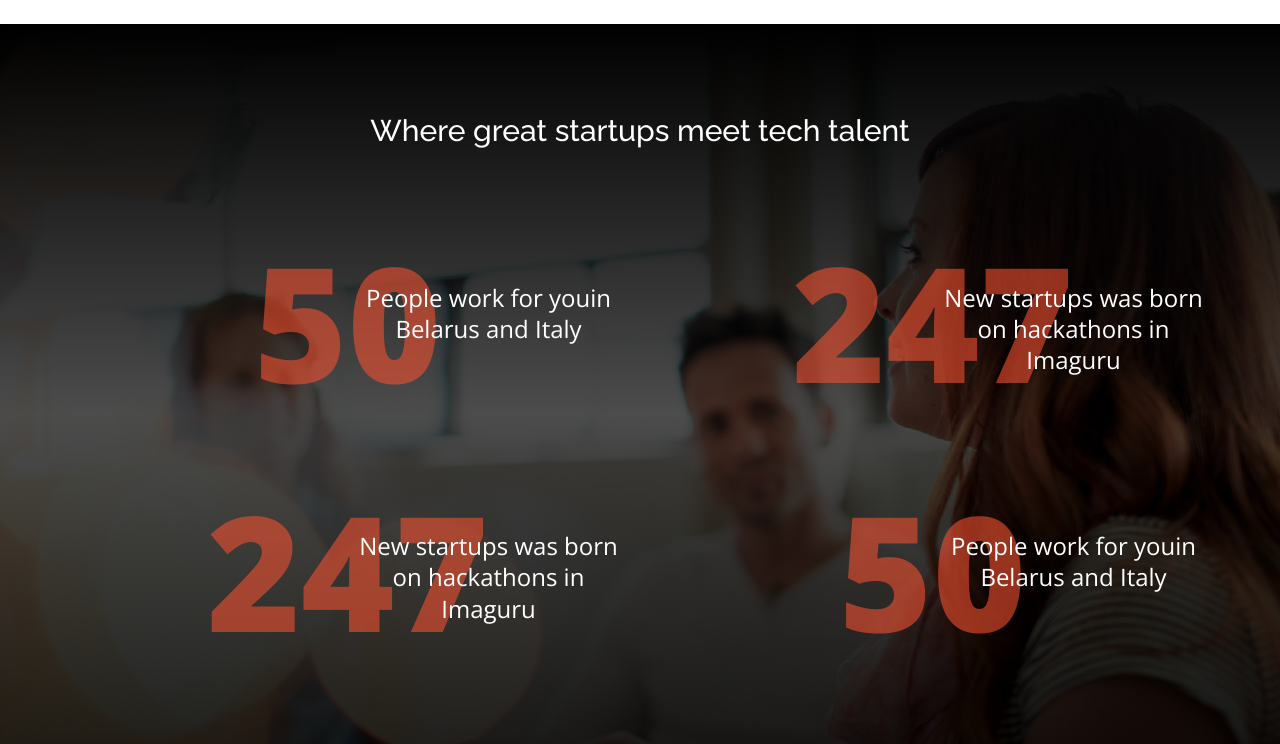
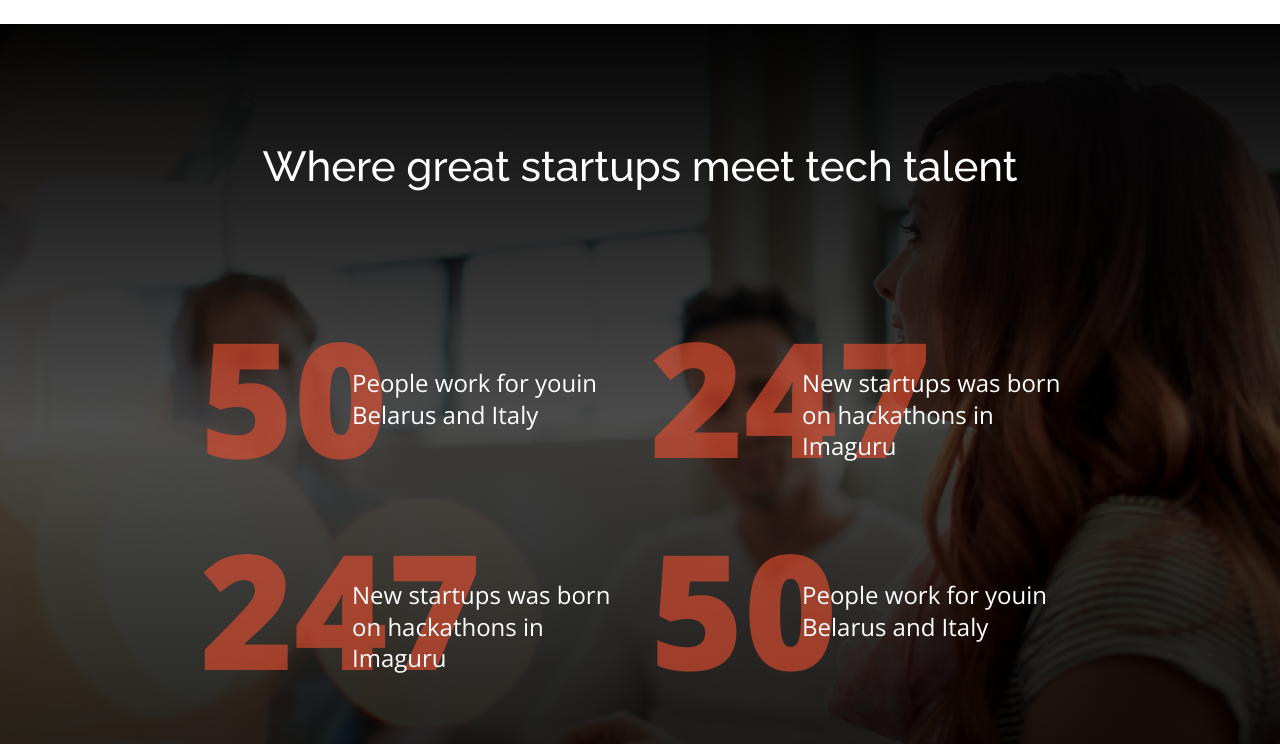
Before and after one commit to DaryaBobko/imaguruES, a website: page index.html in a window 1280 px wide. Shown: the part 56-800 px from the top of the page. Drawn offline with nearby package versions, Linux system fonts and the light colour scheme; some packages are replaced by stand-ins of ours; files whose address does not match are found by name.

Commit message:
main-page section statistic

```diff
--- a/content/css/main.css
+++ b/content/css/main.css
@@ -957,3 +957,113 @@
         height: 400px;
     }
 }
+
+
+
+
+
+/*STYLE fOR PAGE*/
+.site-section {
+    /*background-color: #191919;*/
+    position: relative;
+    z-index: 2;
+}
+
+.main-screen {
+    position: relative;
+    min-height: 100vh;
+}
+
+    .main-screen .section-container {
+        box-sizing: border-box;
+        display: -ms-flexbox;
+        display: flex;
+        -ms-flex-direction: column;
+        flex-direction: column;
+        -ms-flex-pack: center;
+        justify-content: center;
+        max-width: 1360px;
+        min-height: 100vh;
+        padding-top: 6rem;
+        padding-bottom: 10rem;
+    }
+
+.section-container {
+    max-width: 1120px;
+    margin: 0 auto;
+    position: relative;
+    padding: 1px 3rem;
+    z-index: 2;
+    color: #fff;
+}
+
+.main-screen .content {
+    max-width: 1090px;
+    margin: 0 auto;
+    padding: 8rem 1.5rem 3rem;
+    margin-bottom: 4rem;
+}
+
+    .main-screen .content h3 {
+        max-width: 85rem;
+        font-size: 3em;
+        margin: 0 auto;
+        margin-bottom: 2rem;
+    }
+
+    .main-screen .content h3 {
+        max-width: 85rem;
+        font-size: 3em;
+        margin: 0 auto;
+        margin-bottom: 2rem;
+    }
+
+    .main-screen .content h3, .main-screen .content p {
+        color: #fff;
+        text-align: center;
+    }
+
+.achievements {
+    color: #fff;
+    display: -ms-flexbox;
+    display: flex;
+    -ms-flex-wrap: wrap;
+    flex-wrap: wrap;
+    -ms-flex-pack: center;
+    justify-content: center;
+    -ms-flex-align: center;
+    align-items: center;
+    padding: 2rem 3rem;
+    max-width: 960px;
+    margin: 0 auto;
+}
+
+
+.achievement {
+    -ms-flex: 0 0 50%;
+    flex: 0 0 50%;
+    box-sizing: border-box;
+    position: relative;
+    padding: 0 1rem;
+    font-size: 1rem;
+    margin-bottom: 2rem;
+}
+
+.achievement__count {
+    font-family: 'Open Sans', sans-serif;
+    font-size: 16.0rem;
+    color: rgba(240, 80, 48, 0.6);
+    line-height: 1.2;
+    font-weight: 800;
+}
+
+.achievement__text {
+    position: absolute;
+    top: 2.8em;
+    right: 0;
+    padding-right: 1.5rem;
+    line-height: 1.3;
+    font-size: 2.4rem;
+    font-weight: 300;
+    max-width: 12em;
+}
--- a/index.html
+++ b/index.html
@@ -73,7 +73,7 @@
     <div class="main-page">
         <div class="about">
             <a name="about"></a>
-            <h3 class="text-center caption-for-about">Where great startups meet tech talent</h3>
+            <!--<h3 class="text-center caption-for-about">Where great startups meet tech talent</h3>
 
             <div class="flex-style">
                 <div class="container text-center cont-align">
@@ -103,7 +103,40 @@
                     </div>
 
                 </div>
-            </div>
+            </div>-->
+            <section class="site-section main-screen">
+                <div class="section-container">
+                    <div class="content">
+                        <h3>Where great startups meet tech talent</h3>
+                    </div>
+                    <div class="flex-style">
+                        <div class="achievements">
+                            <div class="achievement">
+                                <span class="achievement__count">50</span>
+                                <span class="achievement__text">People work for youin Belarus and Italy</span>
+                            </div>
+
+                            <div class="achievement">
+                                <span class="achievement__count">247</span>
+                                <span class="achievement__text">New startups was born on hackathons in Imaguru</span>
+                            </div>
+
+                            <div class="achievement">
+                                <span class="achievement__count">247</span>
+                                <span class="achievement__text">New startups was born on hackathons in Imaguru</span>
+                            </div>
+
+                            <div class="achievement">
+                                <span class="achievement__count">50</span>
+                                <span class="achievement__text">People work for youin Belarus and Italy</span>
+                            </div>
+                        </div>
+                    </div>
+                    </div>
+            </section>
+
+
+
         </div>
     </div>
 
```
